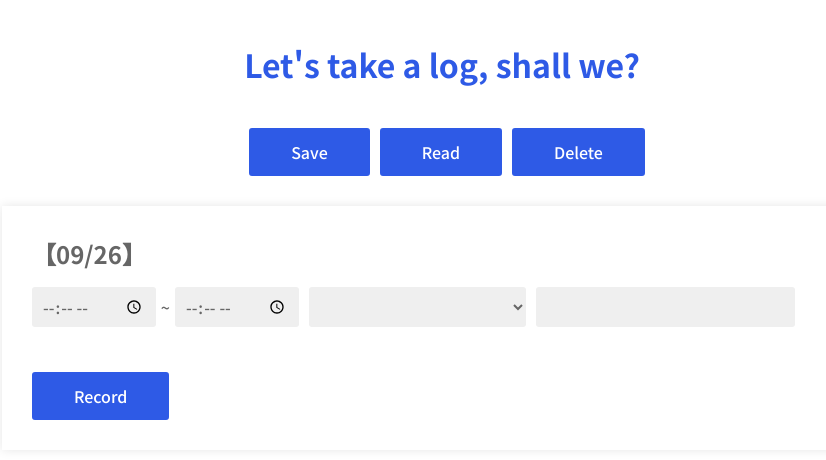
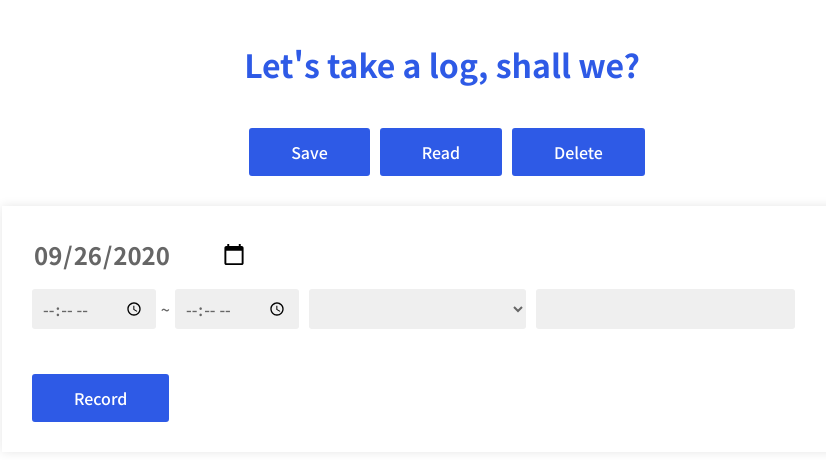
Before and after one commit to dayoshii27/log_app, a Vue app: page / in a window 1280 px wide. Shown: the top 460 px of the page, without its empty margins (198-1024 px from the left). Built offline with nearby package versions, Linux system fonts and the light colour scheme.

Commit message:
Update: 登録するログの日付を指定できるようにする

```diff
--- a/src/App.vue
+++ b/src/App.vue
@@ -8,7 +8,9 @@
       <button @click="deleteData" class="task-logs__control-btn">Delete</button>
     </div>
     <div class="task-logs__main-container">
-      <h2 class="task-logs__date">{{ date }}</h2>
+      <h2 class="task-logs__date">
+        <input type="date" name="" id="" v-model="date" />
+      </h2>
       <form @submit.prevent="addLog" class="add-logs">
         <input
           type="time"
@@ -127,7 +129,7 @@ export default {
   name: "App",
   data: () => {
     return {
-      date: moment().format("【MM/DD】"),
+      date: moment().format("YYYY-MM-DD"),
       dayCosts: [],
       logs: [],
       inputStartTime: "",
@@ -197,7 +199,7 @@ export default {
     },
     recordDayCost() {
       this.dayCosts.push({
-        date: moment().format("M/D"),
+        date: moment(this.date).format("YYYY/MM/DD"),
         costs: this.costs,
         logs: this.logs
       });
--- a/src/scss/main.scss
+++ b/src/scss/main.scss
@@ -142,3 +142,8 @@ background-color: rgba($color-main, 0.3);
 border-radius: 3px;
 box-shadow:0 0 0 1px rgba(255, 255, 255, .3);
 }
+
+// destyle
+input[type="date"] {
+  border: none;
+}
```
